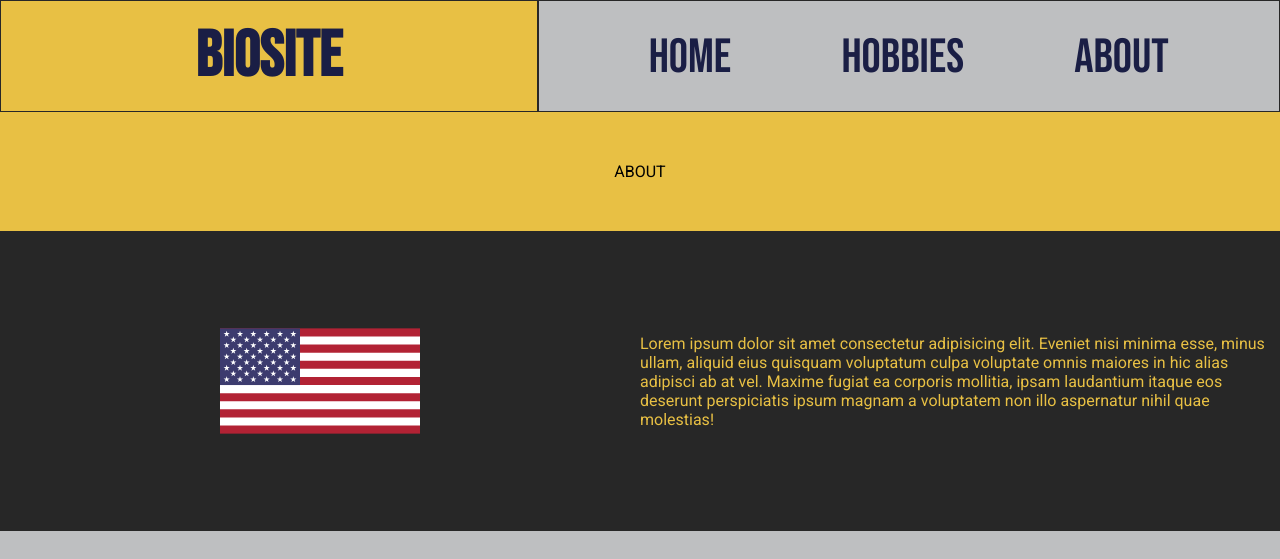
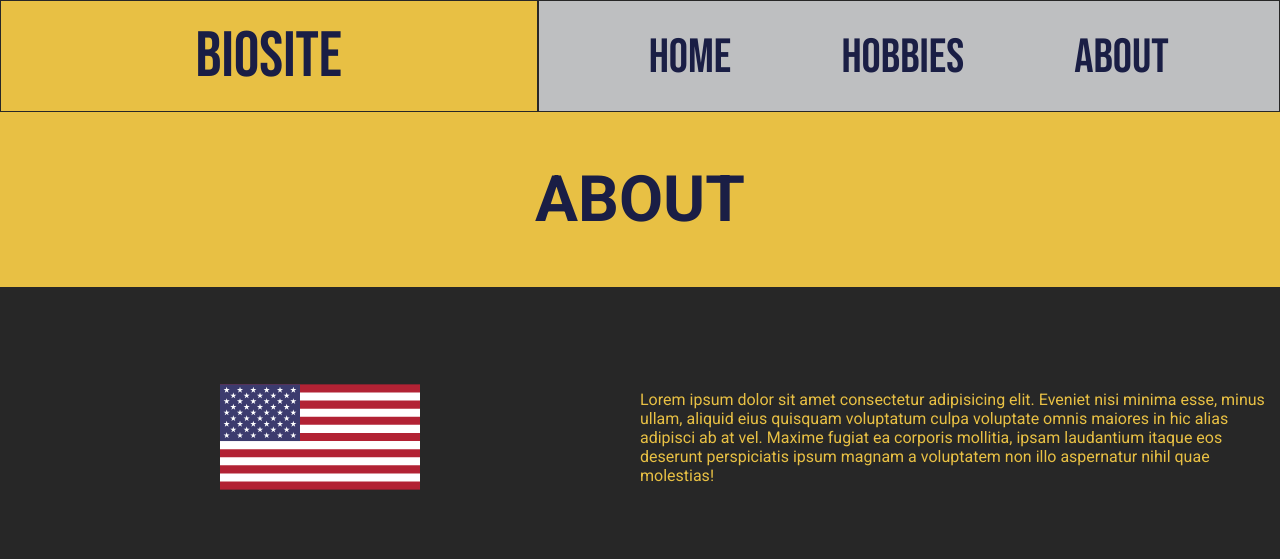
Before and after one commit to nbujri/bioSite, a plain HTML site: page about.html in a window 1280 px wide. Shown: the top 559 px of the page. Drawn offline with Linux system fonts and the light colour scheme.

Commit message:
Fixed header to be an h1 tag instead of p tag

```diff
--- a/about.html
+++ b/about.html
@@ -16,7 +16,7 @@
   <body>
     <nav class="nav-bar">
       <div class="logo-container">
-        <h1 class="logo">bioSite</h1>
+        <p class="logo">bioSite</p>
       </div>
       <div class="nav-container">
         <ul class="nav-list">
@@ -27,7 +27,7 @@
       </div>
     </nav>
     <div class="header">
-      <p>ABOUT</p>
+      <h1>ABOUT</h1>
     </div>
     <div class="section section-one">
       <div class="hobby-left">
```
